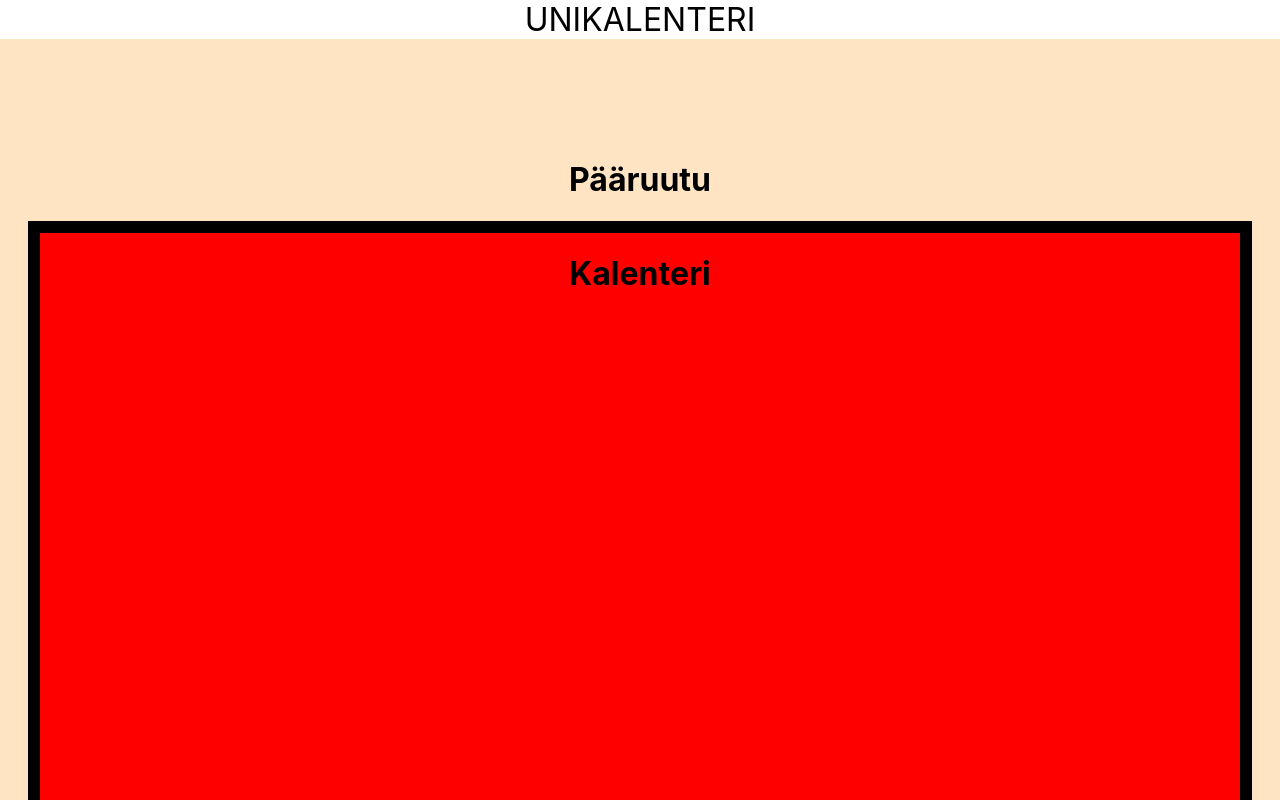
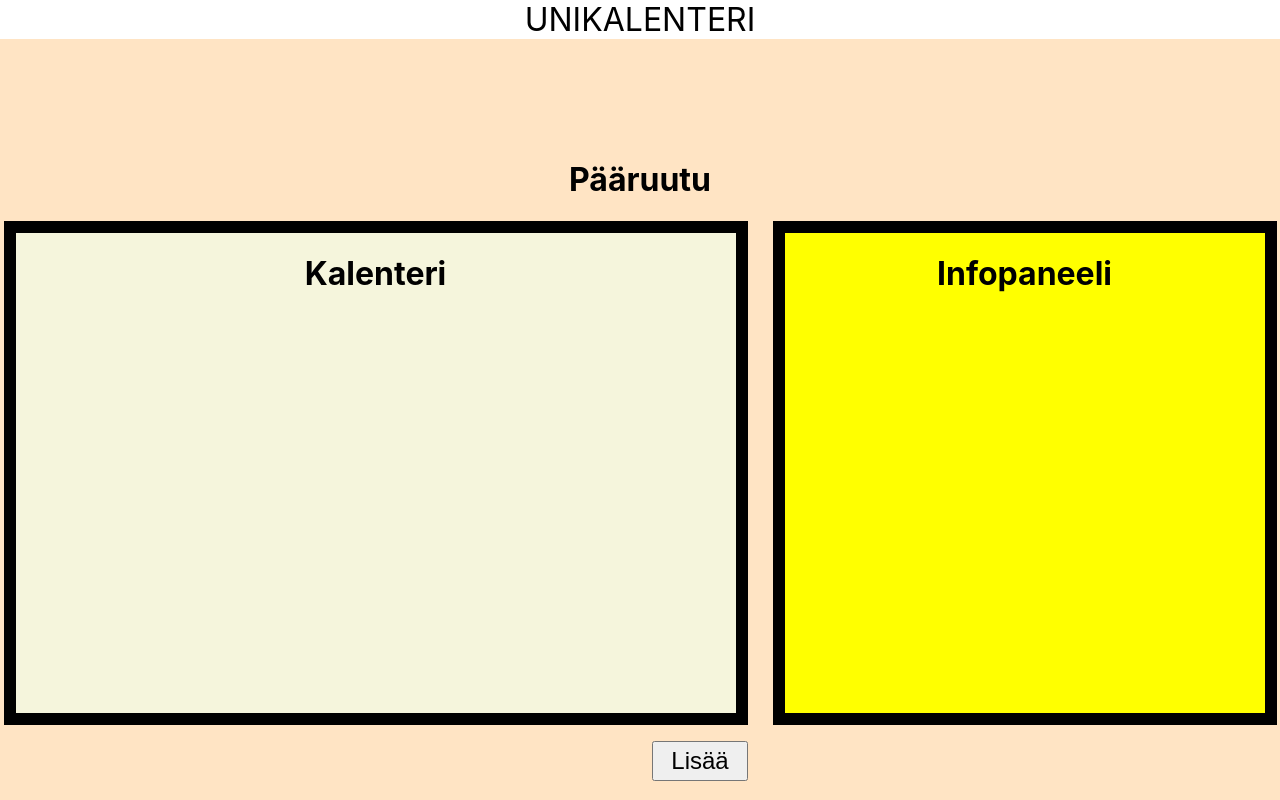
Before and after one commit to aashem/Ohjelmointi4, a React (Create React App) app in the folder unikalenteri/: page / in a window 1280 px wide. Shown: the top 800 px of the page. Built offline with nearby package versions, Linux system fonts and the light colour scheme.

Commit message:
Lisätty näppäin

```diff
--- a/unikalenteri/src/App.css
+++ b/unikalenteri/src/App.css
@@ -21,9 +21,9 @@
   border-style: solid;
   border-color: black;
   display: inline-block;
-  height: 800px;
-  width: 1200px;
-  background-color: red;
+  height: 60vmin;
+  width: 90vmin;
+  background-color: beige;
 }
 
 .Infopaneeli {
@@ -31,7 +31,19 @@
   border-style: solid;
   border-color: black;
   display: inline-block;
-  height: 800px;
-  width: 600px;
+  height: 60vmin;
+  width: 60vmin;
   background-color:yellow;
 }
+
+.Kalenteri + .Infopaneeli {
+  margin-left: 25px;
+}
+
+.Lisää{
+  font-size: x-large;
+  margin-top: 2vmin;
+  margin-left: 15vmin;
+  height: 5vmin;
+  width: 12vmin;
+}
--- a/unikalenteri/src/App.js
+++ b/unikalenteri/src/App.js
@@ -1,4 +1,9 @@
 import './App.css';
+
+function Lisää_tapahtuma(){
+  alert("TÄHÄN SE RUUTU MISSÄ VOI LISÄTÄ TAPAHTUMAN")
+}
+
 
 function App() {
   return (
@@ -11,6 +16,11 @@ function App() {
           Infopaneeli
           </h1>
         </div>
+        <div>
+          <button className = "Lisää" onClick={Lisää_tapahtuma}>
+            Lisää
+          </button>
+        </div>
       </div>
     </div>
   );
```
